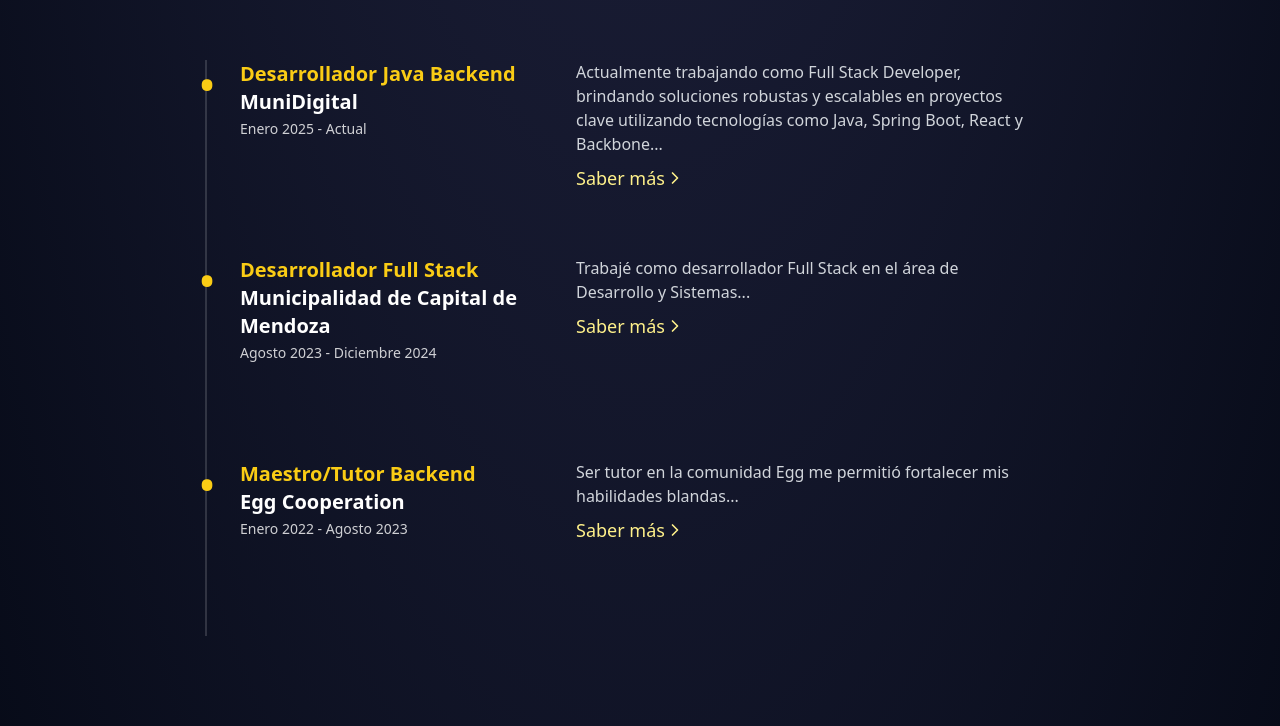
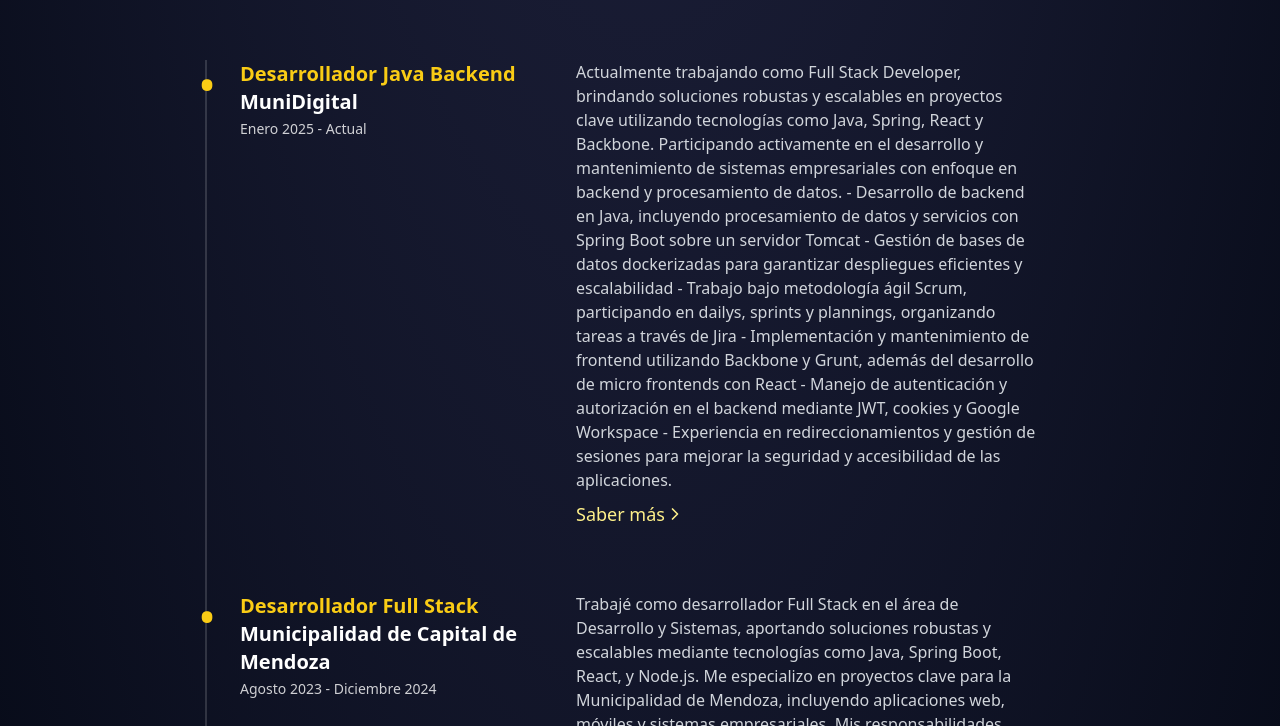
Before and after one commit to Agslz/agslz.github.io, an Astro site: page / in a window 1280 px wide. Shown: the part 694-1420 px from the top of the page. Built offline with nearby package versions, Linux system fonts and the light colour scheme; Astro itself is replaced by a stand-in of ours.

Commit message:
Update Experience.astro

```diff
--- a/src/components/Experience.astro
+++ b/src/components/Experience.astro
@@ -7,7 +7,7 @@
     title: "Desarrollador Java Backend",
     company: "MuniDigital",
     description:
-      "Actualmente trabajando como Full Stack Developer, brindando soluciones robustas y escalables en proyectos clave utilizando tecnologías como Java, Spring Boot, React y Backbone...",
+      "Actualmente trabajando como Full Stack Developer, brindando soluciones robustas y escalables en proyectos clave utilizando tecnologías como Java, Spring, React y Backbone. Participando activamente en el desarrollo y mantenimiento de sistemas empresariales con enfoque en backend y procesamiento de datos. - Desarrollo de backend en Java, incluyendo procesamiento de datos y servicios con Spring Boot sobre un servidor Tomcat - Gestión de bases de datos dockerizadas para garantizar despliegues eficientes y escalabilidad - Trabajo bajo metodología ágil Scrum, participando en dailys, sprints y plannings, organizando tareas a través de Jira - Implementación y mantenimiento de frontend utilizando Backbone y Grunt, además del desarrollo de micro frontends con React - Manejo de autenticación y autorización en el backend mediante JWT, cookies y Google Workspace - Experiencia en redireccionamientos y gestión de sesiones para mejorar la seguridad y accesibilidad de las aplicaciones.",
     link: "https://munidigital.tech/"
   },
   {
@@ -15,7 +15,7 @@
     title: "Desarrollador Full Stack",
     company: "Municipalidad de Capital de Mendoza",
     description:
-      "Trabajé como desarrollador Full Stack en el área de Desarrollo y Sistemas...",
+      "Trabajé como desarrollador Full Stack en el área de Desarrollo y Sistemas, aportando soluciones robustas y escalables mediante tecnologías como Java, Spring Boot, React, y Node.js. Me especializo en proyectos clave para la Municipalidad de Mendoza, incluyendo aplicaciones web, móviles y sistemas empresariales. Mis responsabilidades incluyen mantenimiento de sistemas críticos, desarrollo de aplicaciones móviles, integración de APIs, y administración de bases de datos con MySQL y MongoDB.",
     link: "https://ciudaddemendoza.gob.ar/",
   },
   {
@@ -23,7 +23,7 @@
     title: "Maestro/Tutor Backend",
     company: "Egg Cooperation",
     description:
-      "Ser tutor en la comunidad Egg me permitió fortalecer mis habilidades blandas...",
+      "Ser tutor en la comunidad Egg me permitió fortalecer mis habilidades blandas y comprender la importancia de la cooperación y el trabajo en equipo. Como maestro en este bootcamp de programación, ayudé a los alumnos a superar dificultades en Java, Spring Boot, Spring MVC, y principios de POO, así como en tecnologías frontend como HTML, CSS, JavaScript, Bootstrap, y React. Este rol me brindó la oportunidad de consolidar mis conocimientos técnicos mientras desarrollaba mis capacidades de liderazgo y enseñanza.",
     link: "https://site.egg.live/es-ar/",
   }
 ];
```
